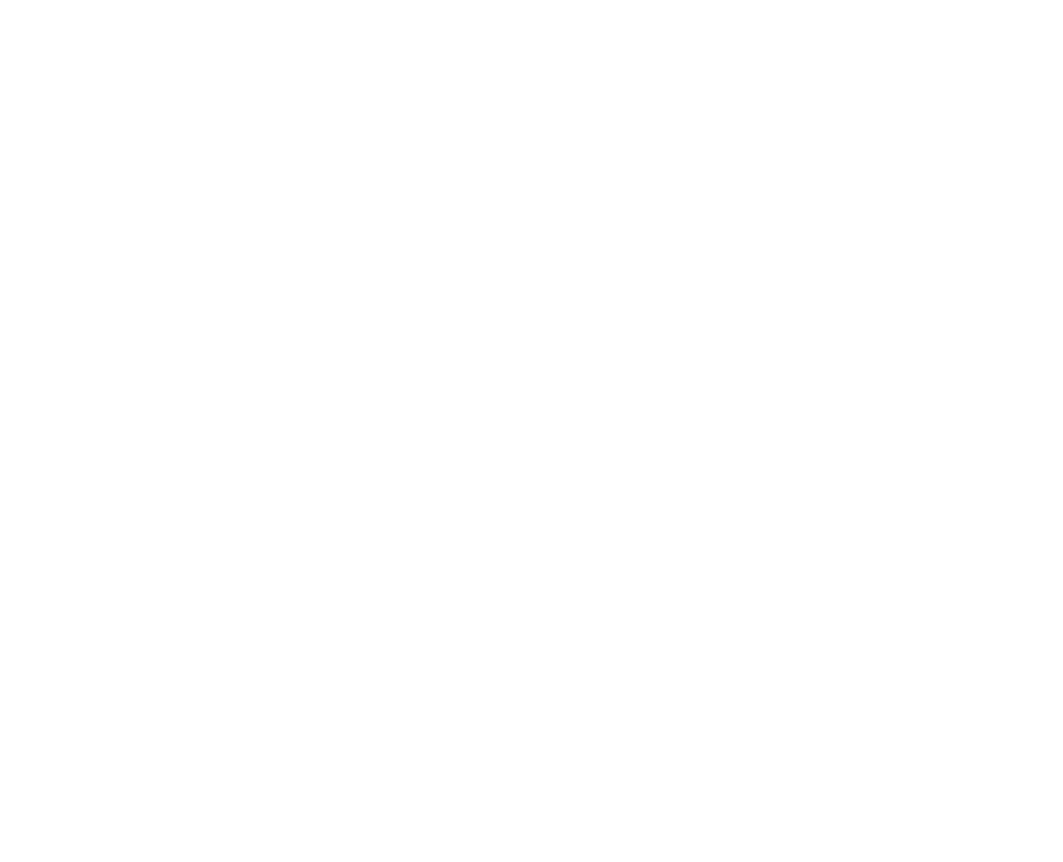
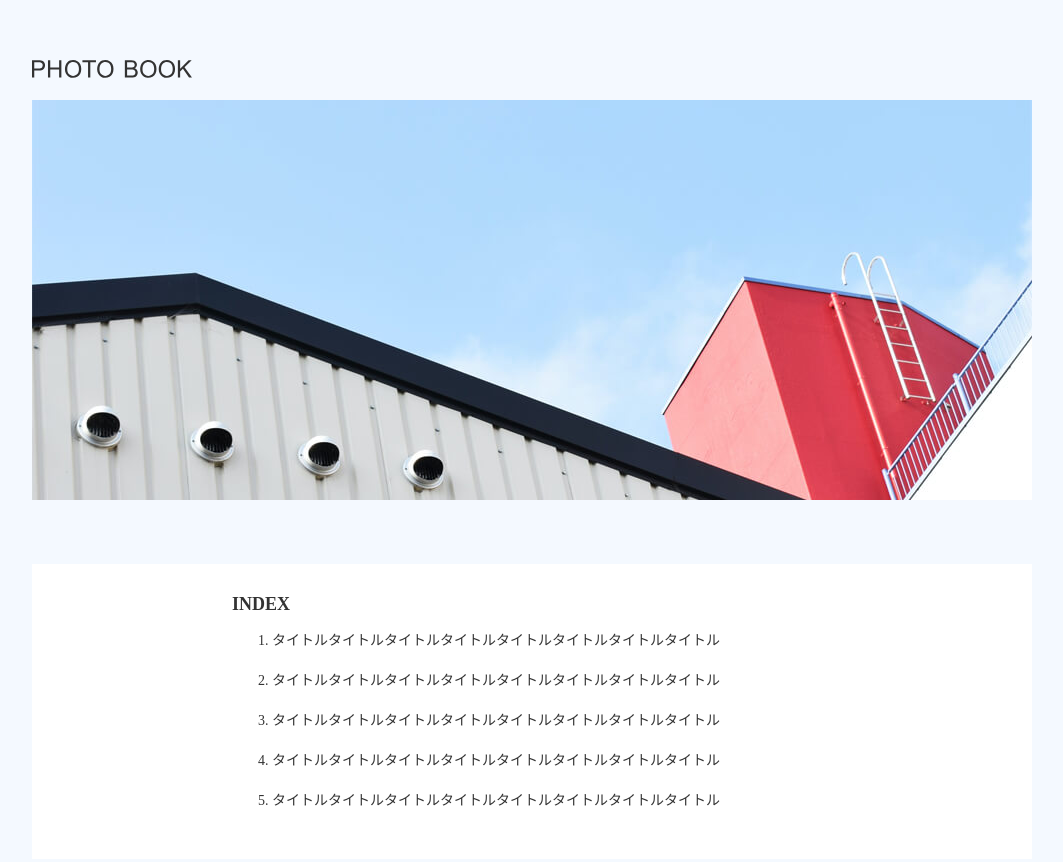
Before and after one commit to higuaco/codestep_2, a plain HTML site: page index.html in a window 1280 px wide. Shown: the whole page, without its empty margins (108-1171 px from the left). Before the commit the page ends 800 px from the top, so only its background shows below. Drawn offline with Linux system fonts and the light colour scheme.

Commit message:
main index完了
olタグのとこ上手く行かまい

```diff
--- /dev/null
+++ b/css/reset.css
@@ -0,0 +1,113 @@
+/*
+html5doctor.com Reset Stylesheet
+v1.6.1
+Last Updated: 2010-09-17
+Author: Richard Clark - http://richclarkdesign.com
+Twitter: @rich_clark
+*/
+
+html, body, div, span, object, iframe,
+h1, h2, h3, h4, h5, h6, p, blockquote, pre,
+abbr, address, cite, code,
+del, dfn, em, img, ins, kbd, q, samp,
+small, strong, sub, sup, var,
+b, i,
+dl, dt, dd, ol, ul, li,
+fieldset, form, label, legend,
+table, caption, tbody, tfoot, thead, tr, th, td,
+article, aside, canvas, details, figcaption, figure,
+footer, header, hgroup, menu, nav, section, summary,
+time, mark, audio, video {
+    margin:0;
+    padding:0;
+    border:0;
+    outline:0;
+    font-size:100%;
+    vertical-align:baseline;
+    background:transparent;
+}
+
+
+body {
+    line-height:1.75;
+    color: #707070;
+    min-width: 1000px;
+}
+
+h1, h2, h3, h4, h5, h6 {
+    font-weight: normal;
+}
+
+article,aside,details,figcaption,figure,
+footer,header,hgroup,menu,nav,section {
+	display:block;
+}
+
+nav ul {
+    list-style:none;
+}
+
+blockquote, q {
+    quotes:none;
+}
+
+blockquote:before, blockquote:after,
+q:before, q:after {
+    content:'';
+    content:none;
+}
+
+a {
+    margin:0;
+    padding:0;
+    font-size:100%;
+    vertical-align:baseline;
+    background:transparent;
+}
+
+/* change colours to suit your needs */
+ins {
+    background-color:#ff9;
+    color:#000;
+    text-decoration:none;
+}
+
+/* change colours to suit your needs */
+mark {
+    background-color:#ff9;
+    color:#000;
+    font-style:italic;
+    font-weight:bold;
+}
+
+del {
+    text-decoration: line-through;
+}
+
+abbr[title], dfn[title] {
+    border-bottom:1px dotted;
+    cursor:help;
+}
+
+table {
+    border-collapse:collapse;
+    border-spacing:0;
+}
+
+/* change border colour to suit your needs */
+hr {
+    display:block;
+    height:1px;
+    border:0;
+    border-top:1px solid #cccccc;
+    margin:1em 0;
+    padding:0;
+}
+
+input, select {
+    vertical-align:middle;
+}
+
+img {
+    vertical-align: bottom;
+}
--- a/css/style.scss
+++ b/css/style.scss
@@ -1 +1,65 @@
 @charset "UTF-8";
+/* * * * * * * * *
+*	base
+* * * * * * * * */
+*, *::before, *::after {
+  box-sizing: border-box;
+}
+html {
+  font-size: 100%;
+}
+body {
+  background-color: #f4f9ff;
+  color: #333;
+  font-size: 0.875rem;
+}
+img {
+  width: 100%;
+}
+.inner {
+  width: 600px;
+  margin:0 auto;
+}
+.container {
+  margin: 0 auto;
+  max-width: 1000px;
+}
+h2 {
+  font-size: 1.125rem;
+  font-weight: bold;
+}
+/* * * * * * * * *
+*	header
+* * * * * * * * */
+h1 {
+  margin: 60px 0 0 0;
+    img { //site.title
+    width: 160px;
+    line-height: 1px;
+    margin-bottom: 15px;
+  }
+}
+/* * * * * * * * *
+*	main
+* * * * * * * * */
+main {
+  .mainimage {
+    margin-bottom: 60px;
+  }
+}
+section {
+  background: #fff;
+  padding: 30px 0;
+  margin-bottom: 60px;
+  h2 {
+    margin: 0;
+    margin-bottom: 10px;
+    text-align: left;
+  }
+}
+.list li{
+  margin-bottom: 20px;
+    li:last-child {
+      margin-bottom: 0;
+  }
+}
--- a/index.html
+++ b/index.html
@@ -5,10 +5,45 @@
     <title>Atsuko</title>
     <link rel="icon" href="favicon.ico">
   <meta name="viewport" content="width=device-width,initial-scale=1, minimum-scale=1, maximum-scale=1, user-scalable=no">
-    <!-- <link rel="stylesheet" href="reset.css"> -->
+    <!-- <link rel="stylesheet" href="css/reset.css"> -->
     <link rel="stylesheet" href="css/style.css">
   </head>
   <body>
+    <!-- 全体を囲む -->
+    <div class="container">
+
+      <header> <!--#header-->
+        <h1><a href="index.html"><img src="img/logo.svg" alt="photo book"></a></h1> <!--.site-title-->
+      </header>
+
+      <!-- main-->
+      <main>
+        <div class="mainimage">
+          <img src="img/mainvisual.jpg" alt="メイン画像">
+        </div>
+        <!-- /.mainvisual -->
+
+
+        <!-- main section index -->
+        <section>
+          <!--#index-->
+          <div class="inner">
+            <!--.inner-->
+            <h2>INDEX</h2>
+            <!--section-title-->
+            <ol type="1" class="list">
+                <li>タイトルタイトルタイトルタイトルタイトルタイトルタイトルタイトル</li>
+                <li>タイトルタイトルタイトルタイトルタイトルタイトルタイトルタイトル</li>
+                <li>タイトルタイトルタイトルタイトルタイトルタイトルタイトルタイトル</li>
+                <li>タイトルタイトルタイトルタイトルタイトルタイトルタイトルタイトル</li>
+                <li>タイトルタイトルタイトルタイトルタイトルタイトルタイトルタイトル</li>
+            </ol>
+          </div>
+        </section>
+
+
+      </main>
+    </div>
     <header>
     </header>
   </body>
```
Also changed, not shown: css/style.css, favicon.ico (renamed from img/favicon.ico), 1 other file.
